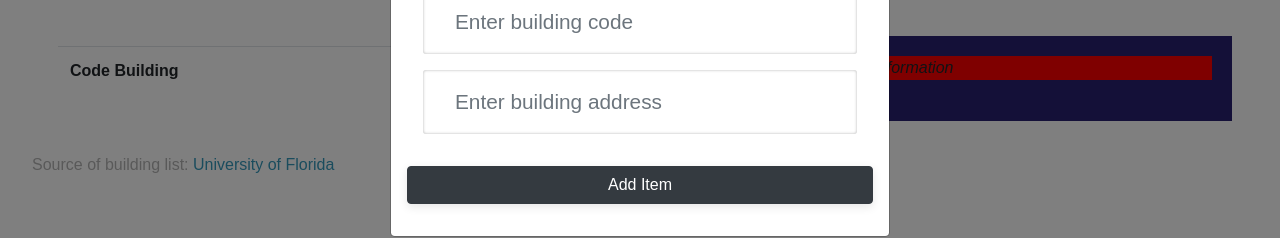
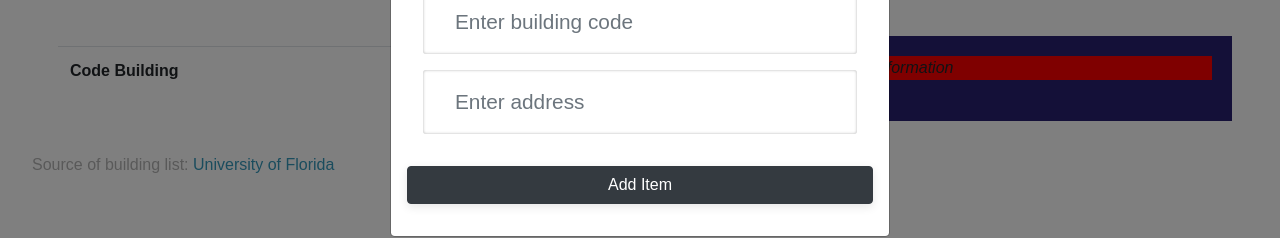
Before and after one commit to ravi811/Fall2019_Bootcamp, a React (Create React App) app in the folder Bootcamp4-master/my-app/: page / in a window 1280 px wide. Both pictures are taken after typing "Sample" into the empty fields and a click on the button "Add Listing". Shown: the part 238-476 px from the top of the page. Built offline with nearby package versions, Linux system fonts and the light colour scheme.

Commit message:
Update AddBuilding.js

```diff
--- a/Bootcamp4-master/my-app/src/components/AddBuilding.js
+++ b/Bootcamp4-master/my-app/src/components/AddBuilding.js
@@ -81,7 +81,7 @@ class AddBuilding extends React.Component{
                                     type="text"
                                     name="address"
                                     id="listing-address"
-                                    placeholder="Enter building address"
+                                    placeholder="Enter address"
                                     onChange={this.onChange}
                                 ></Input>
                                 <Button
```
